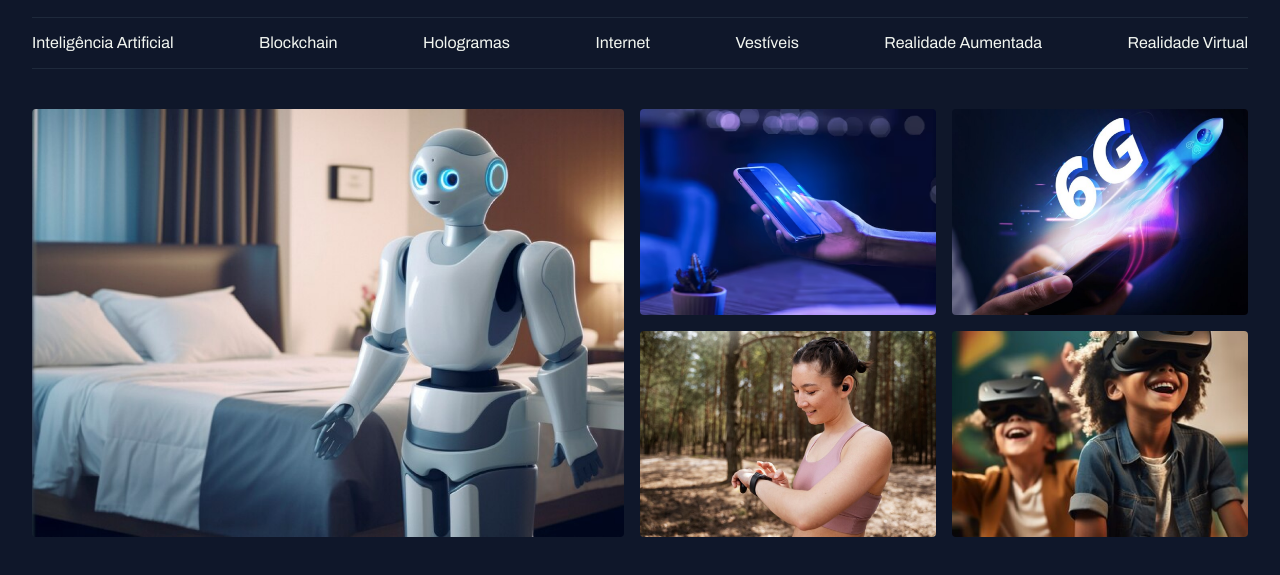
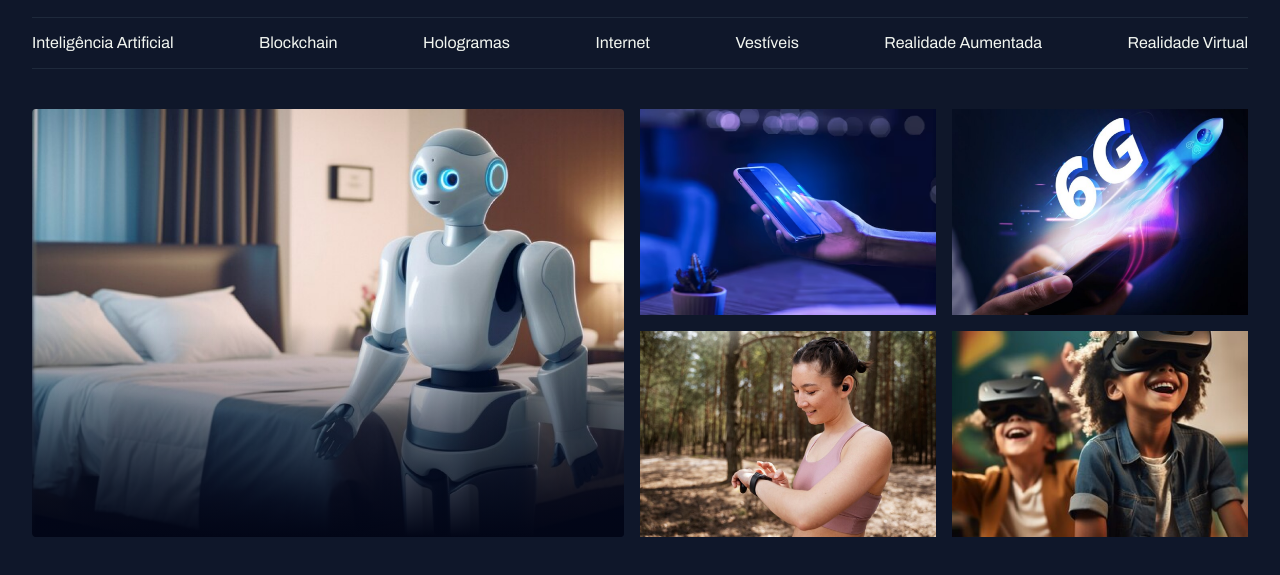
Before and after one commit to Poison-rs/Tech-News, a plain HTML site: page index.html in a window 1280 px wide. Shown: the part 55-630 px from the top of the page. Drawn offline with Linux system fonts and the light colour scheme.

Commit message:
aplicando fundo com degrade

```diff
--- a/index.html
+++ b/index.html
@@ -39,11 +39,11 @@
 
   <main class="grid container">
     <section id="featured" class="grid grid-flow-col gap-16">
-      <div>
+      <div class="card">
         <img src="assets/imagens/Image 01.png" alt="Imagem de Robô">
       </div>
 
-      <div class="grid grid-cols-2 gap-16">
+      <div class="grid grid-cols-2 gap-16 card-2">
         <img src="assets/imagens/Image 02.png" alt="Imagem de Celular">
         <img src="assets/imagens/Image 03.png" alt="Imagem de Internet 6G">
         <img src="assets/imagens/Image 04.png" alt="Imagem de mulher olhando o relogio">
--- a/styles/sections.css
+++ b/styles/sections.css
@@ -2,6 +2,23 @@
   img {
     height: 100%;
     object-fit: cover;
-    border-radius: 4px;
   }
 }
+
+.card {
+  position: relative;
+  overflow: hidden;
+  border-radius: 4px;
+
+  &::before {
+    content: "";
+    position: absolute;
+    inset: 0;
+    top: 50%;
+    background: linear-gradient(
+      180deg,
+      transparent 0%,
+      #020617 100%
+    )
+  }
+}
```
